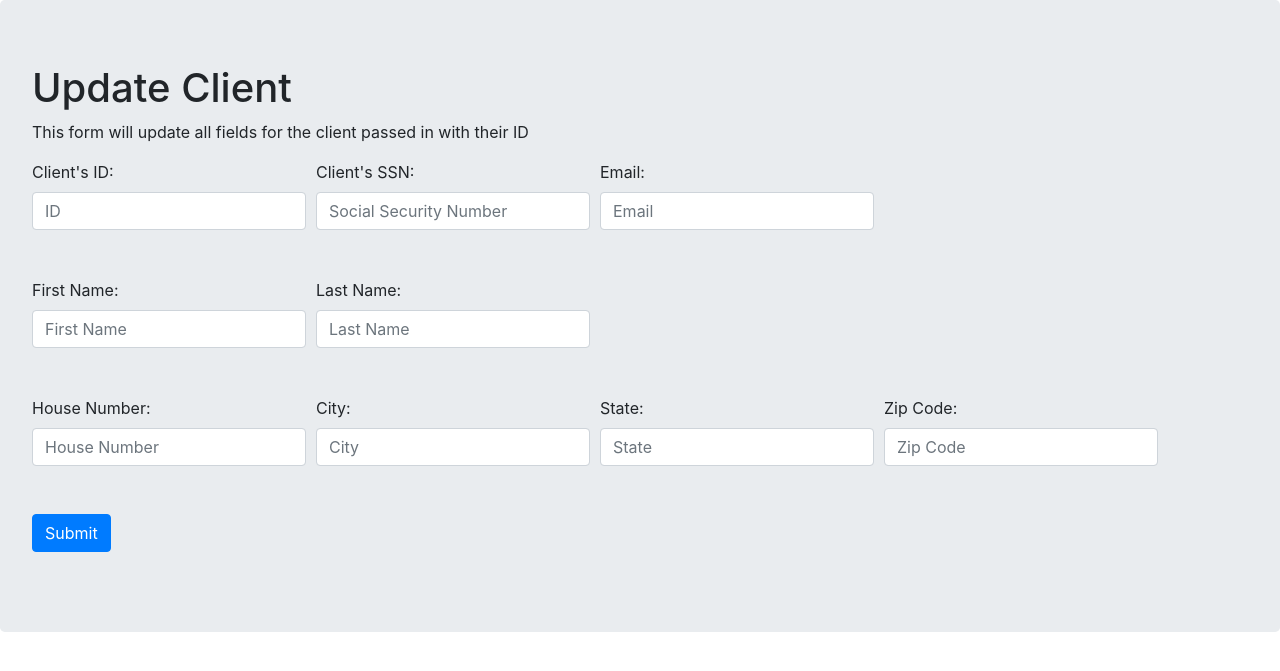
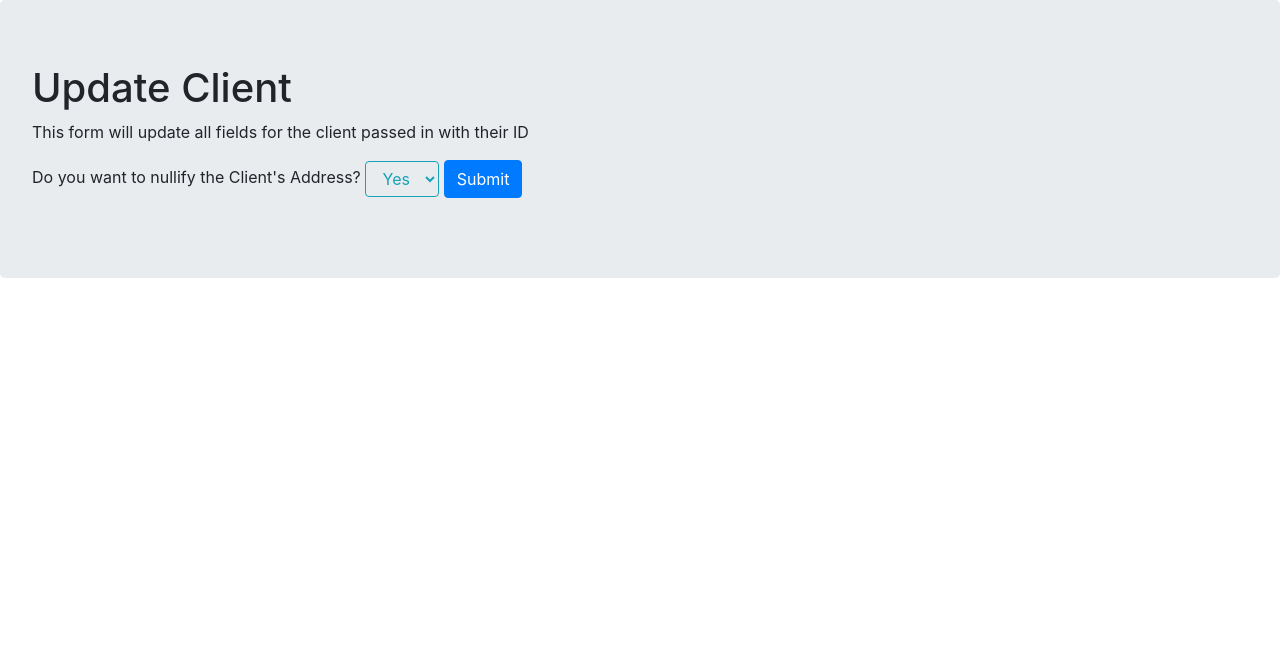
Before and after one commit to GavinSlusher/Land_of_Lakes_340_Compliant, a Flask app: page /update_client in a window 1280 px wide. Shown: the part 56-727 px from the top of the page. Run offline with Flask 2, Linux system fonts and the light colour scheme; data that the repository does not hold is empty; some libraries are stand-ins or nearby versions.

Commit message:
Committing more changes to update

```diff
--- a/DDL_and_DML/LoL_Data_Definition.sql
+++ b/DDL_and_DML/LoL_Data_Definition.sql
@@ -18,7 +18,7 @@ CREATE TABLE `clients` (
   `first_name` varchar(255) NOT NULL,
   `last_name` varchar(255) NOT NULL,
   `email` varchar(255) NOT NULL,
-  `address_id` int NOT NULL,
+  `address_id` int,
   PRIMARY KEY (`client_id`),
   FOREIGN KEY (`address_id`) REFERENCES `addresses`(`address_id`)
 );
@@ -110,7 +110,7 @@ INSERT INTO `addresses` (`city`, `state`, `house_number`, `zip_code`)
 VALUES ('Chicago', 'IL', '789', '22222');
 
 INSERT INTO `clients`(`ssn`, `first_name`, `last_name`, `email`, `address_id`)
-VALUES (4567, 'Johnny', 'Tsunami', 'tubular@gmail.com', '3' );
+VALUES (9876, 'Johnny', 'Tsunami', 'tubular@gmail.com', '3' );
 
 -- NOTE: in the future, can populate address_id with a SQL Query (order by most recent?)
 
--- a/Land_of_Lakes/forms.py
+++ b/Land_of_Lakes/forms.py
@@ -2,7 +2,7 @@ from flask_wtf import FlaskForm
 from wtforms import StringField, IntegerField, SelectField, SubmitField
 
 from wtforms.fields.html5 import EmailField
-from wtforms.validators import DataRequired
+from wtforms.validators import DataRequired, Optional
 
 
 class ClientForm(FlaskForm):
@@ -34,16 +34,32 @@ class ConnectAdvisorForm(FlaskForm):
     submit = SubmitField("Submit")
 
 
+class AskIfNull(FlaskForm):
+    make_null = SelectField("Do you want to nullify the Client's Address? ",
+                            choices=[('True', 'Yes'),
+                                     ('False', 'No')])
+    submit = SubmitField("Submit")
+
+
+class UpdateClientAddress(FlaskForm):
+    id = IntegerField("Client's ID: ", validators=[DataRequired()])
+    ssn = IntegerField("Client's SSN: ", validators=[DataRequired()])
+    first_name = StringField("First Name: ", validators=[DataRequired()])
+    last_name = StringField('Last Name:', validators=[DataRequired()])
+    city = StringField("City: ", validators=[DataRequired()])
+    state = StringField('State: ', validators=[DataRequired()])
+    house_number = IntegerField("House Number: ", validators=[DataRequired()])
+    zip_code = IntegerField('Zip Code: ', validators=[DataRequired()])
+    email = EmailField('Email: ', validators=[DataRequired()])
+    submit = SubmitField("Submit")
+
+
 class UpdateClient(FlaskForm):
     id = IntegerField("Client's ID: ", validators=[DataRequired()])
     ssn = IntegerField("Client's SSN: ", validators=[DataRequired()])
     first_name = StringField("First Name: ", validators=[DataRequired()])
     last_name = StringField('Last Name:', validators=[DataRequired()])
-    city = StringField("City: ")
-    state = StringField('State: ')
-    house_number = IntegerField("House Number: ")
-    zip_code = IntegerField('Zip Code: ')
-    email = EmailField('Email: ')
+    email = EmailField('Email: ', validators=[DataRequired()])
     submit = SubmitField("Submit")
 
 
--- a/Land_of_Lakes/routes/add.py
+++ b/Land_of_Lakes/routes/add.py
@@ -1,9 +1,17 @@
 from flask import Blueprint, render_template
 from ..db_connector.db_connector import connect_to_database, execute_query
 from ..forms import (ClientForm, AdvisorForm, OneAccountForm, TwoAccountForm,
-                     UpdateClient, DeleteForm, HowManyAccountsForm)
+                     UpdateClient, DeleteForm, HowManyAccountsForm, AskIfNull, UpdateClientAddress)
 
 add = Blueprint('add', __name__)
+
+def optional_data(form_request):
+    if form_request:
+        data = form_request
+    else:
+        data = "NULL"
+
+    return data
 
 
 @add.route('/add_client', methods=['GET', 'POST'])
@@ -183,58 +191,86 @@ def update_client():
 
     db_connection = connect_to_database()
 
-    form = UpdateClient()
-    if form.validate_on_submit():
-        id = form.id.data
-        ssn = form.ssn.data
-        first_name = form.first_name.data
-        last_name = form.last_name.data
-        city = form.city.data
-        state = form.state.data
-        house_number = form.house_number.data
-        zip_code = form.zip_code.data
-        email = form.email.data
+    make_null_form = AskIfNull()
+    update_client_only_form = UpdateClient()
+    update_client_address_form = UpdateClientAddress()
 
-        print('Info from Forms')
-        print('---------------')
-        print("id: " + str(id))
-        print("ssn: " + str(ssn))
-        print("first_name: " + str(first_name))
-        print("last_name: " + str(last_name))
-        print("city: " + str(city))
-        print("state: " + str(state))
-        print("house_number: " + str(house_number))
-        print("zip_code: " + str(zip_code))
-        print("email: " + str(email))
+    if make_null_form.validate_on_submit():
+        make_null = make_null_form.make_null.data
+        print(make_null)
 
-        get_address = f"SELECT address_id FROM clients WHERE client_id={id};"
+        return render_template('update_client.html',
+                               make_null_form=make_null_form,
+                               make_null=make_null,
+                               update_client_address_form=update_client_address_form,
+                               update_client_only_form=update_client_only_form)
 
-        address_id = execute_query(db_connection, get_address).fetchall()
-        address_id = address_id[0][0]
-        print(address_id)
 
-        client_query = (f"UPDATE `clients`\
-                  SET\
-                          `ssn` = {ssn},\
-                          `first_name` = '{first_name}',\
-                          `last_name` = '{last_name}',\
-                          `email` = '{email}'\
-                  WHERE\
-                          `client_id` = {id};")
+    # else:
+    #     id = form.id.data
+    #     ssn = form.ssn.data
+    #     first_name = form.first_name.data
+    #     last_name = form.last_name.data
+    #     email = form.email.data
+    #     city = form.city.data
+    #     state = form.state.data
+    #     house_number = form.house_number.data
+    #     zip_code = form.zip_code.data
+        # make_null = check_value_from_form
 
-        address_query = (f"UPDATE `addresses`\
-                  SET\
-                          `city` = '{city}',\
-                          `state` = '{state}',\
-                          `house_number` = {house_number},\
-                          `zip_code` = {zip_code}\
-                  WHERE\
-                          `address_id` = {address_id};")
+        # if make_null is true and address ID is None: (IE setting a null address to null)
+            # error message that their address is already null
+            # return redirect
 
-        execute_query(db_connection, client_query)
-        execute_query(db_connection, address_query)
+        # if make_null and addressID: (null address id in clients and it is not currently null)
+            # set the address to null
 
-    return render_template('update_client.html', form=form)
+        # update address properties ()
+
+
+
+        # print('Info from Forms')
+        # print('---------------')
+        # print("id: " + str(id))
+        # print("ssn: " + str(ssn))
+        # print("first_name: " + str(first_name))
+        # print("last_name: " + str(last_name))
+        # print("city: " + str(city))
+        # print("state: " + str(state))
+        # print("house_number: " + str(house_number))
+        # print("zip_code: " + str(zip_code))
+        # print("email: " + str(email))
+
+        # get_address = f"SELECT address_id FROM clients WHERE client_id={id};"
+
+        # address_id = execute_query(db_connection, get_address).fetchall()
+
+        # print(address_id)
+        # address_id = address_id[0][0]
+        # print(address_id)
+
+        # client_query = (f"UPDATE `clients`\
+        #           SET\
+        #                   `ssn` = {ssn},\
+        #                   `first_name` = '{first_name}',\
+        #                   `last_name` = '{last_name}',\
+        #                   `email` = '{email}'\
+        #           WHERE\
+        #                   `client_id` = {id};")
+
+        # address_query = (f"UPDATE `addresses`\
+        #           SET\
+        #                   `city` = '{city}',\
+        #                   `state` = '{state}',\
+        #                   `house_number` = {house_number},\
+        #                   `zip_code` = {zip_code}\
+        #           WHERE\
+        #                   `address_id` = {address_id};")
+
+        # execute_query(db_connection, client_query)
+        # execute_query(db_connection, address_query)
+
+    return render_template('update_client.html', make_null_form=make_null_form)
 
 
 @add.route('/delete_account', methods=['GET', 'POST'])
@@ -255,4 +291,5 @@ def delete_account():
 
         execute_query(db_connection, delete_query)
 
+
     return render_template('delete_account.html', form=form)
--- a/Land_of_Lakes/templates/update_client.html
+++ b/Land_of_Lakes/templates/update_client.html
@@ -6,46 +6,82 @@
   <p>This form will update all fields for the client passed in with their ID</p>
 
   <div class='form-group'>
-    <form method="POST" action="{{ url_for('add.add_client') }}">
-      {{ form.hidden_tag() }}
+    <form method="POST">
+      {{ make_null_form.hidden_tag() }}
+      {{ make_null_form.make_null.label }} {{make_null_form.make_null(class="btn btn-outline-info dropdown-toggle")}}
+      {{ make_null_form.submit(class="btn btn-primary") }}
+    </form>
+  </div>
+
+  {% if make_null == 'False' %}
+    <div class='form-group'>
+      <form method="POST" action="">
+        {{ update_client_address_form.hidden_tag() }}
         <div class="form-row">
           <div class="col-auto">
-          {{ form.id.label }} {{form.id(class="form-control", placeholder="ID")}}
+            {{ update_client_address_form.id.label }} {{update_client_address_form.id(class="form-control", placeholder="ID")}}
           </div>
           <div class="col-auto">
-          {{ form.ssn.label }} {{form.ssn(class="form-control", placeholder="Social Security Number")}}
+            {{ update_client_address_form.ssn.label }} {{update_client_address_form.ssn(class="form-control", placeholder="Social Security Number")}}
           </div>
           <div class="col-auto">
-          {{ form.email.label }} {{form.email(class="form-control", placeholder="Email")}}
+            {{ update_client_address_form.email.label }} {{update_client_address_form.email(class="form-control", placeholder="Email")}}
           </div>
         </div>
         <br></br>
         <div class="form-row">
           <div class="col-auto">
-          {{ form.first_name.label }} {{form.first_name(class="form-control", placeholder="First Name")}}
+            {{ update_client_address_form.first_name.label }} {{update_client_address_form.first_name(class="form-control", placeholder="First Name")}}
           </div>
           <div class="col-auto">
-          {{ form.last_name.label }} {{form.last_name(class="form-control", placeholder="Last Name")}}
+            {{ update_client_address_form.last_name.label }} {{update_client_address_form.last_name(class="form-control", placeholder="Last Name")}}
           </div>
         </div>
         <br></br>
         <div class="form-row">
           <div class="col-auto">
-          {{ form.house_number.label }} {{form.house_number(class="form-control", placeholder="House Number")}}
+            {{ update_client_address_form.house_number.label }} {{update_client_address_form.house_number(class="form-control", placeholder="House Number")}}
           </div>
           <div class="col-auto">
-          {{ form.city.label }} {{form.city(class="form-control", placeholder="City")}}
+            {{ update_client_address_form.city.label }} {{update_client_address_form.city(class="form-control", placeholder="City")}}
           </div>
           <div class="col-auto">
-          {{ form.state.label }} {{form.state(class="form-control", placeholder="State")}}
+            {{ update_client_address_form.state.label }} {{update_client_address_form.state(class="form-control", placeholder="State")}}
           </div>
           <div class="col-auto">
-          {{ form.zip_code.label }} {{form.zip_code(class="form-control", placeholder="Zip Code")}}
+            {{ update_client_address_form.zip_code.label }} {{update_client_address_form.zip_code(class="form-control", placeholder="Zip Code")}}
           </div>
         </div>
         <br></br>
-      {{ form.submit(class="btn btn-primary") }}
+        {{ update_client_address_form.submit(class="btn btn-primary") }}
       </form>
+  {%  elif make_null == 'True' %}
+    <div class='form-group'>
+      <form method="POST" action="">
+        {{ update_client_address_form.hidden_tag() }}
+        <div class="form-row">
+          <div class="col-auto">
+            {{ update_client_address_form.id.label }} {{update_client_address_form.id(class="form-control", placeholder="ID")}}
+          </div>
+          <div class="col-auto">
+            {{ update_client_address_form.ssn.label }} {{update_client_address_form.ssn(class="form-control", placeholder="Social Security Number")}}
+          </div>
+          <div class="col-auto">
+            {{ update_client_address_form.email.label }} {{update_client_address_form.email(class="form-control", placeholder="Email")}}
+          </div>
+        </div>
+        <br></br>
+        <div class="form-row">
+          <div class="col-auto">
+            {{ update_client_address_form.first_name.label }} {{update_client_address_form.first_name(class="form-control", placeholder="First Name")}}
+          </div>
+          <div class="col-auto">
+            {{ update_client_address_form.last_name.label }} {{update_client_address_form.last_name(class="form-control", placeholder="Last Name")}}
+          </div>
+        </div>
+        {{ update_client_address_form.submit(class="btn btn-primary") }}
+      </form>
+  {% endif %}
   </div>
 </div>
 {% endblock %}
--- a/Land_of_Lakes/templates/view_clients.html
+++ b/Land_of_Lakes/templates/view_clients.html
@@ -7,6 +7,7 @@
         <th>Social Security Number</th>
         <th>Client Name</th>
         <th>Email</th>
+        <th>Address_ID</th>
         <th>Update</th>
     </thead>
     <tbody>
@@ -18,7 +19,8 @@
         <td> {{ r[1] }}</td>
         <td> {{ r[2] }}</td>
         <td> {{ r[3] }}</td>
-        <td> <input type='button' name='Update' value='Update' class="btn btn-secondary" onclick="window.location = '{{ url_for('add.update_client')}}'"> </td>
+        <td> {{ r[4] }}</td>
+        <td> <input type='button' name='Update' value='Update' class="btn btn-secondary" onclick="window.location = '{{ url_for('add.update_client') }}'"> </td>
       </tr>
 
       {% endfor %}
--- a/Land_of_Lakes/templates/view_clients_accounts.html
+++ b/Land_of_Lakes/templates/view_clients_accounts.html
@@ -4,7 +4,8 @@
 <table class='table table-striped table-sm'>
     <thead class='thead-light'>
         <th>Client Account ID</th>
-        <th>Client Name</th>
+        <th>First Name</th>
+        <th>Last Name</th>
         <th>Client ID</th>
         <th>Account ID</th>
     </thead>
@@ -14,9 +15,10 @@
 
       <tr>
         <td> {{ r[0] }}</td>
-        <td>CLIENT NAME HERE</td>
         <td> {{ r[1] }}</td>
         <td> {{ r[2] }}</td>
+        <td> {{ r[3] }}</td>
+        <td> {{ r[4] }}</td>
       </tr>
 
       {% endfor %}
```
Also changed, not shown: Land_of_Lakes/routes/main.py (+36 -9 lines), Land_of_Lakes/templates/view_clients_advisors.html (+13 -5 lines). Lines whose indentation alone changed are shown as unchanged.
